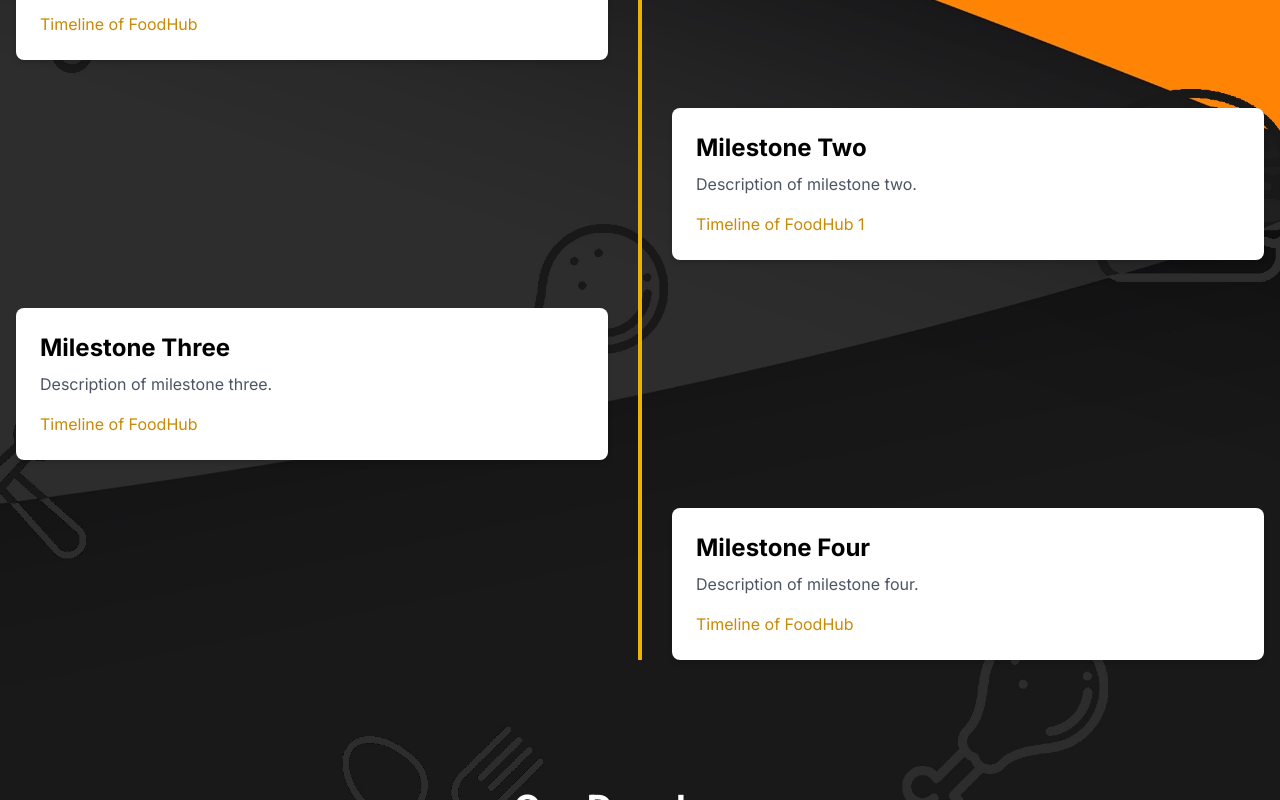
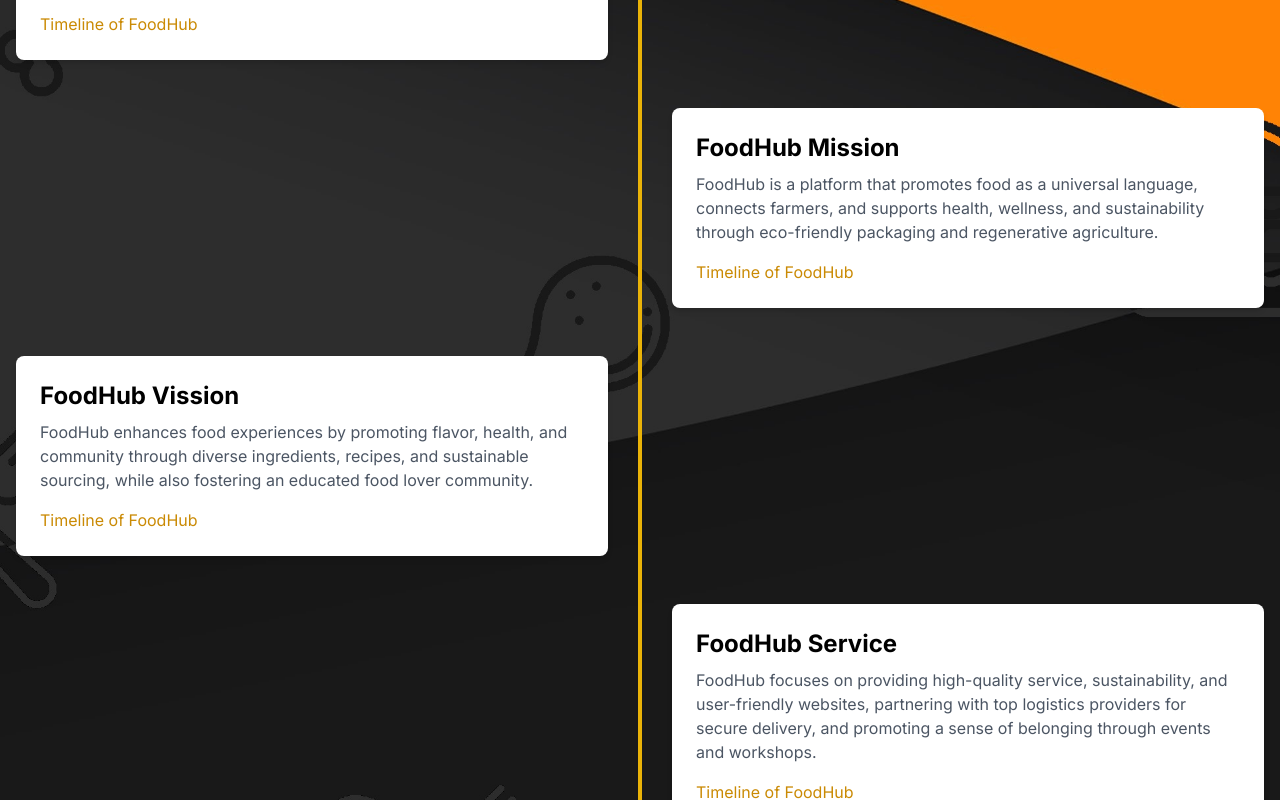
Before and after one commit to nugiwara12/food-ordering, a Next.js app: page /Home/About in a window 1280 px wide. Shown: the part 460-1260 px from the top of the page. Built offline with nearby package versions, Linux system fonts and the light colour scheme.

Commit message:
add vission mission and title of the timeline

```diff
--- a/src/app/Home/About/Timeline.js
+++ b/src/app/Home/About/Timeline.js
@@ -17,7 +17,7 @@ const Timeline = () => {
             <div className="flex flex-col md:flex-row items-center w-full">
               <div className="w-full md:w-1/2 md:pr-8">
                 <div className="bg-white p-6 rounded-lg shadow-md">
-                  <h3 className="text-2xl font-bold mb-2">2010 - Conception</h3>
+                  <h3 className="text-2xl font-bold mb-2">FoodHub</h3>
                   <p className="text-gray-600">
                     A group of local farmers and community activists in a small
                     town brainstorm the idea of a centralized hub to connect
@@ -37,10 +37,15 @@ const Timeline = () => {
               <div className="hidden md:block w-1/2"></div>
               <div className="w-full md:w-1/2 md:pl-8">
                 <div className="bg-white p-6 rounded-lg shadow-md">
-                  <h3 className="text-2xl font-bold mb-2">Milestone Two</h3>
-                  <p className="text-gray-600">Description of milestone two.</p>
+                  <h3 className="text-2xl font-bold mb-2">FoodHub Mission</h3>
+                  <p className="text-gray-600">
+                    FoodHub is a platform that promotes food as a universal
+                    language, connects farmers, and supports health, wellness,
+                    and sustainability through eco-friendly packaging and
+                    regenerative agriculture.
+                  </p>
                   <span className="text-yellow-600 block mt-4">
-                    Timeline of FoodHub 1
+                    Timeline of FoodHub
                   </span>
                 </div>
               </div>
@@ -49,9 +54,12 @@ const Timeline = () => {
             <div className="flex flex-col md:flex-row items-center w-full">
               <div className="w-full md:w-1/2 md:pr-8">
                 <div className="bg-white p-6 rounded-lg shadow-md">
-                  <h3 className="text-2xl font-bold mb-2">Milestone Three</h3>
+                  <h3 className="text-2xl font-bold mb-2">FoodHub Vission</h3>
                   <p className="text-gray-600">
-                    Description of milestone three.
+                    FoodHub enhances food experiences by promoting flavor,
+                    health, and community through diverse ingredients, recipes,
+                    and sustainable sourcing, while also fostering an educated
+                    food lover community.
                   </p>
                   <span className="text-yellow-600 block mt-4">
                     Timeline of FoodHub
@@ -65,9 +73,12 @@ const Timeline = () => {
               <div className="hidden md:block w-1/2"></div>
               <div className="w-full md:w-1/2 md:pl-8">
                 <div className="bg-white p-6 rounded-lg shadow-md">
-                  <h3 className="text-2xl font-bold mb-2">Milestone Four</h3>
+                  <h3 className="text-2xl font-bold mb-2">FoodHub Service</h3>
                   <p className="text-gray-600">
-                    Description of milestone four.
+                    FoodHub focuses on providing high-quality service,
+                    sustainability, and user-friendly websites, partnering with
+                    top logistics providers for secure delivery, and promoting a
+                    sense of belonging through events and workshops.
                   </p>
                   <span className="text-yellow-600 block mt-4">
                     Timeline of FoodHub
```
